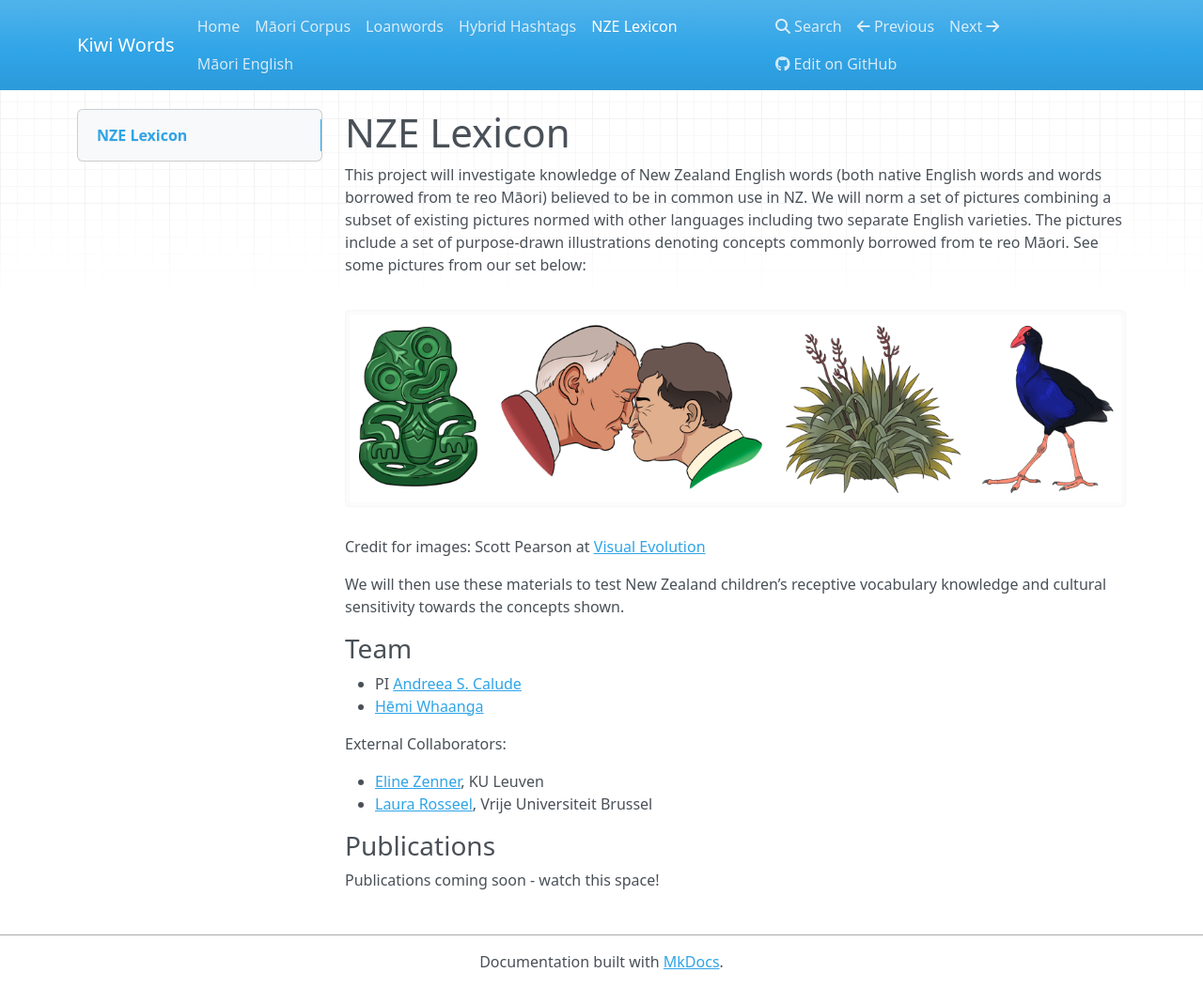
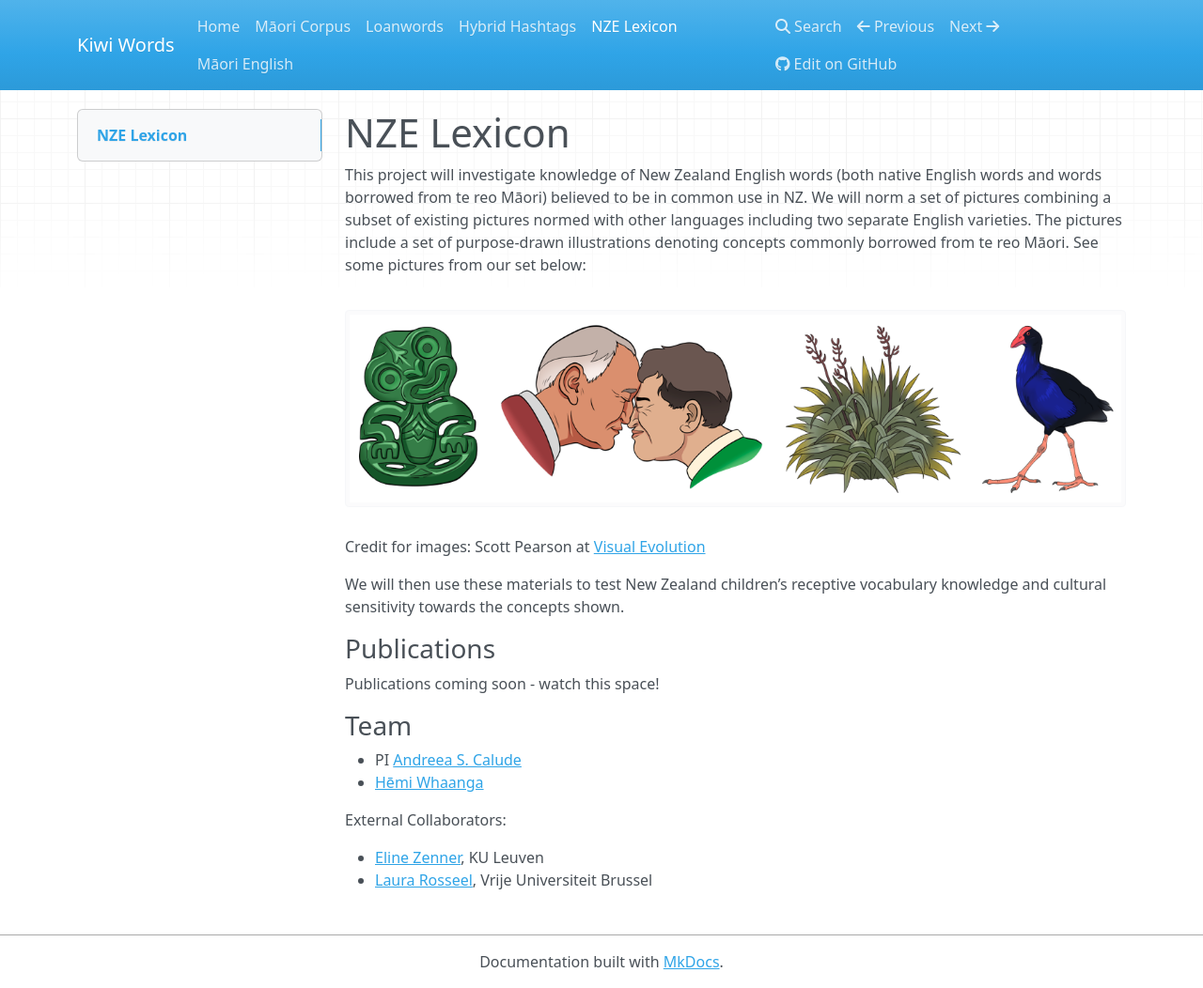
Before and after one commit to Waikato/kiwiwords, an MkDocs documentation site: the page built from docs/nze_lexicon.md, in a window 1280 px wide and 1052 px high. Shown: the whole window at 94% size. Built offline with MkDocs 1.6.1, drawn with Linux system fonts in a browser that asks for light colours; nearby versions of some CDN libraries; part of the change alters nothing that is shown.

```diff
--- a/docs/nze_lexicon.md
+++ b/docs/nze_lexicon.md
@@ -6,6 +6,10 @@ This project will investigate knowledge of New Zealand English words (both nativ
 Credit for images: Scott Pearson at [Visual Evolution](http://visualevolution.co.nz/wp/)
 
 We will then use these materials to test New Zealand children’s receptive vocabulary knowledge and cultural sensitivity towards the concepts shown.
+
+### Publications
+
+Publications coming soon - watch this space!
 
 ### Team
 
@@ -16,7 +20,3 @@ External Collaborators:
 
 - [Eline Zenner](https://www.arts.kuleuven.be/ling/qlvl/people/pages/00056687), KU Leuven
 - [Laura Rosseel](https://researchportal.vub.be/en/persons/laura-rosseel), Vrije Universiteit Brussel
-
-### Publications
-
-Publications coming soon - watch this space!
```
